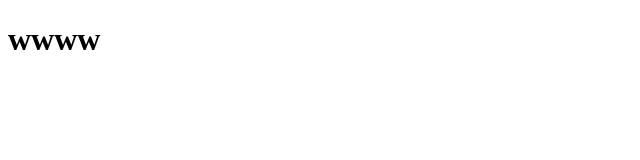
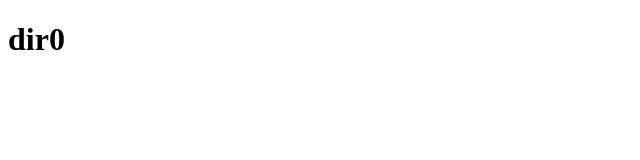
Before and after one commit to n-shvedov27/n-shvedov27.github.io, a plain HTML site: page index.html in a window 1280 px wide. Shown: the full height of the page, 0-640 px from the left. Drawn offline with Linux system fonts and the light colour scheme.

Commit message:
Update index.html

```diff
--- a/index.html
+++ b/index.html
@@ -5,6 +5,6 @@
     <title>Title</title>
 </head>
 <body>
-<h1>wwww</h1>
+<h1>dir0</h1>
 </body>
 </html>
```
